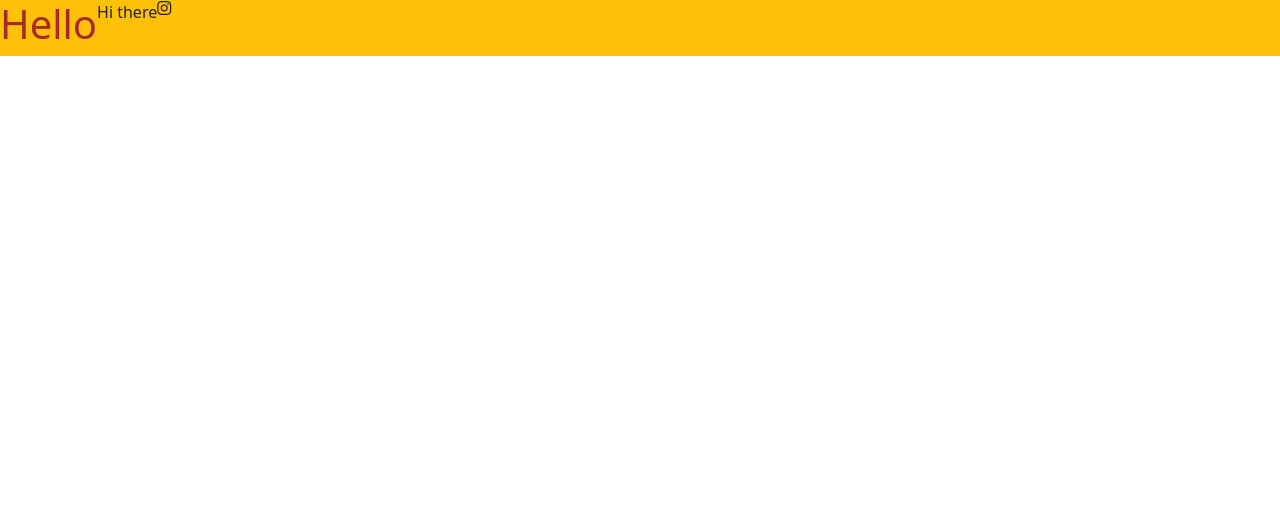
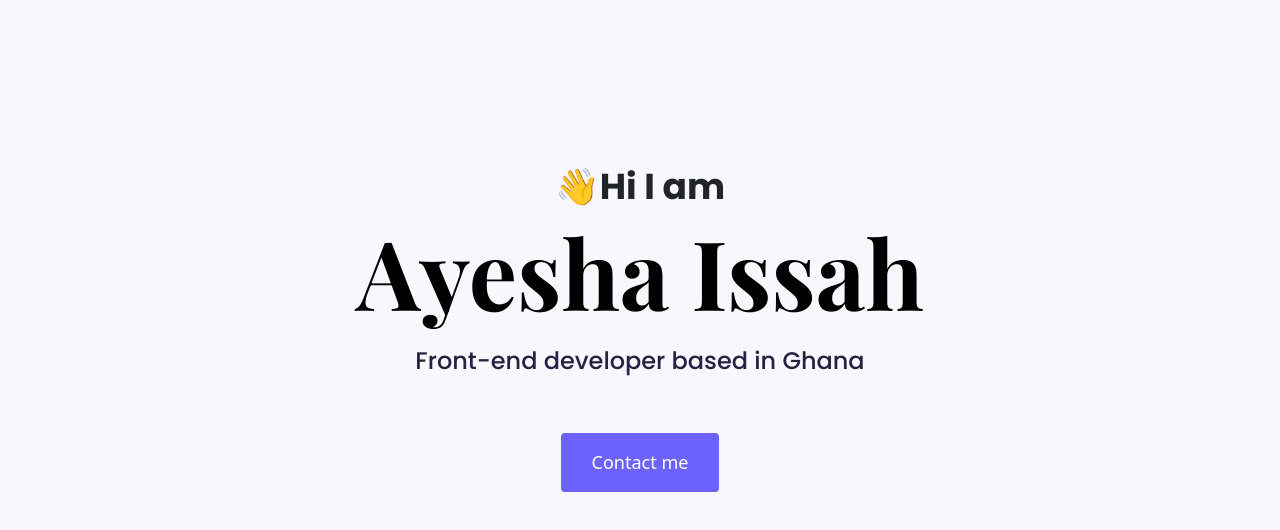
Before and after one commit to shashabella/Portfolio-Project, a plain HTML site: page index.html in a window 1280 px wide. Drawn offline with nearby package versions, Linux system fonts and the light colour scheme.

Commit message:
Set up the homepage

```diff
--- a/index.html
+++ b/index.html
@@ -35,10 +35,11 @@
     <link rel="stylesheet" href="styles/portfolio.css" />
   </head>
   <body>
-    <div class="d-flex bg-warning">
-      <h1>Hello</h1>
-      <p>Hi there</p>
-      <i class="fa-brands fa-instagram"></i>
+    <div class="hero">
+      <p>👋Hi I am</p>
+      <h1>Ayesha Issah</h1>
+      <h2 class="mb-5">Front-end developer based in Ghana</h2>
+      <a href="#" class="btn btn-branding">Contact me</a>
     </div>
   </body>
 </html>
--- a/styles/portfolio.css
+++ b/styles/portfolio.css
@@ -1,3 +1,50 @@
+:root {
+  --branding-color: #6c63ff;
+  --secondary-color: #f9f7fe;
+  --heading-font-family: "Playfair Display", serif;
+  --default-font-family: "Poppins", sans-serif;
+}
+
+h1,
+h2,
+h3,
+h4,
+h5,
+h6 {
+  color: black;
+  font-family: var(--heading-font-family);
+  font-weight: bold;
+}
 h1 {
-  color: brown;
+  font-size: 96px;
 }
+p {
+  font-family: var(--default-font-family);
+  font-weight: normal;
+}
+.hero {
+  background: var(--secondary-color);
+  text-align: center;
+  padding: 160px 20px;
+}
+.hero p {
+  font-family: var(--default-font-family);
+  font-size: 36px;
+  font-weight: bold;
+  margin: 0;
+}
+.hero h2 {
+  font-family: var(--default-font-family);
+  line-height: 2;
+  font-weight: normal;
+  font-size: 24px;
+  color: #272142;
+}
+.btn-branding {
+  background: var(--branding-color);
+  border-radius: 4px;
+  font-size: 18px;
+  line-height: 27px;
+  color: white;
+  padding: 15px 30px;
+}
```
